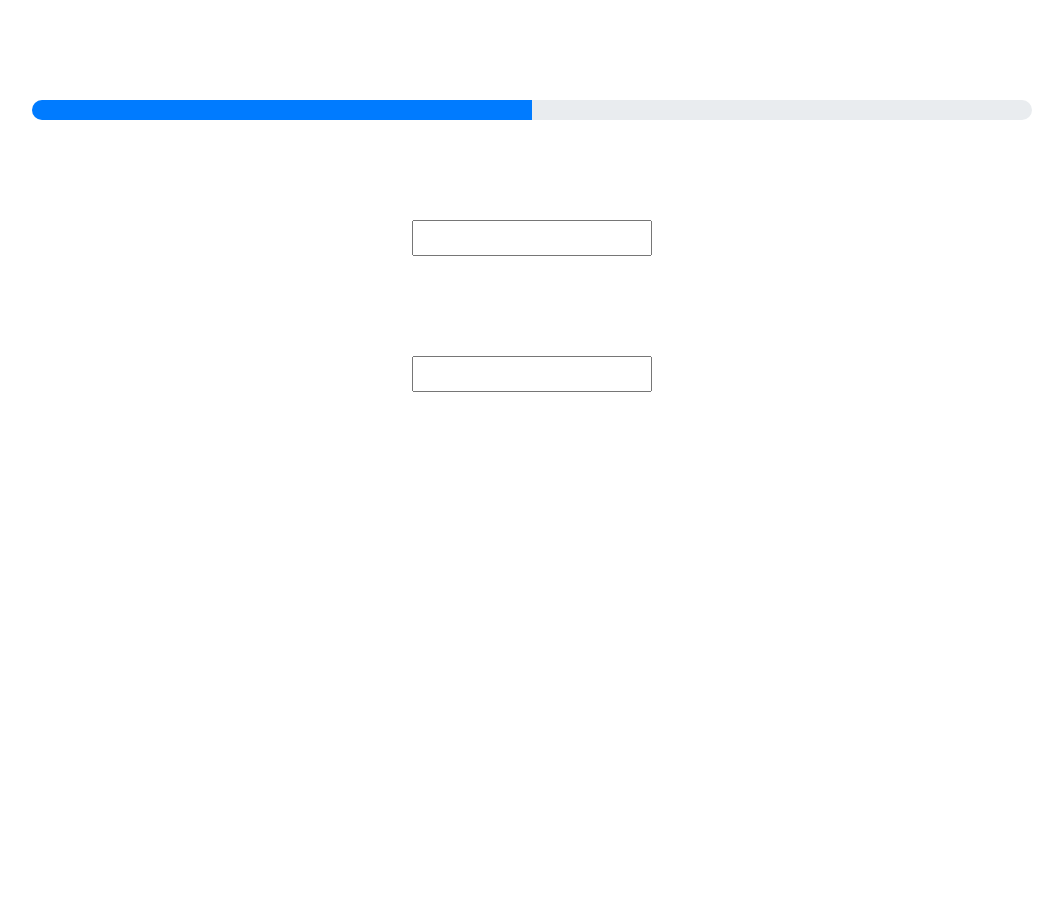
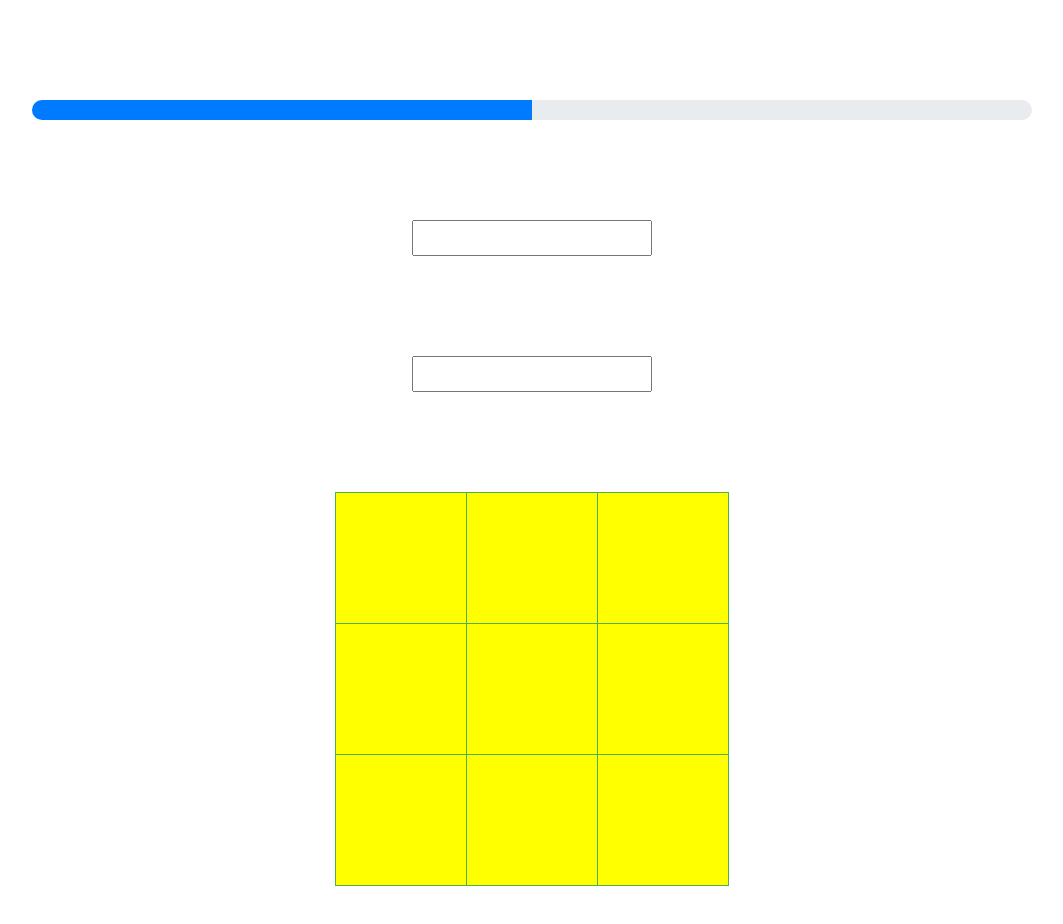
Before and after one commit to Moninar/HTMLCSSJAVASCRIPT, a plain HTML site: page index.html in a window 1280 px wide. Shown: the whole page, without its empty margins (108-1171 px from the left). Before the commit the page ends 800 px from the top, so only its background shows below. Drawn offline with Linux system fonts and the light colour scheme.

Commit message:
implemented whack a mole functionality

```diff
--- a/index.html
+++ b/index.html
@@ -20,7 +20,20 @@
       <ul class="dropdown">
       </ul>
     </div>
-    <div class="whack-a-mole"></div>
+    <div class="whack-mole">
+      <div class="grid">
+        <div id="0" class="grid-block"></div>
+        <div id="1" class="grid-block"></div>
+        <div id="2" class="grid-block"></div>
+        <div id="3" class="grid-block"></div>
+        <div id="4" class="grid-block"></div>
+        <div id="5" class="grid-block"></div>
+        <div id="6" class="grid-block"></div>
+        <div id="7" class="grid-block"></div>
+        <div id="8" class="grid-block"></div>
+      </div>
+      <div class="score">123</div>
+    </div>
   </div>
   <script src="scripts/scripts.js"></script>
 </body>
--- a/scripts/scripts.js
+++ b/scripts/scripts.js
@@ -3,7 +3,7 @@ function module_progress_bar(init = 0) {
   let _percent = init;
   let _subscriber = null;
   return {
-    subscribe: (fn) => {_subscriber = fn;},
+    subscribe: (fn) => { _subscriber = fn; },
     update: () => {
       for (let i = init; i <= 100; ++i) {
         _percent = i;
@@ -35,7 +35,7 @@ function module_type_ahead() {
   let _nameArr = [];
   let _subscriber = null;
   return {
-    subscribe: (fn) => {_subscriber = fn},
+    subscribe: (fn) => { _subscriber = fn },
     update: (input) => {
       let url = 'https://swapi.co/api/people/?search=' + ('' === input ? null : input);
       fetch(url)
@@ -80,7 +80,7 @@ function module_auto_complete(init = []) {
   let _data = [];
   let _subscriber = null;
   return {
-    subscribe: (fn) => {_subscriber = fn},
+    subscribe: (fn) => { _subscriber = fn },
     update: (input) => {
       input = input.toUpperCase();
       if ("" === input) _data = [];
@@ -123,3 +123,59 @@ let givenOptions = [
 ];
 let mac = module_auto_complete(givenOptions);
 view_auto_complete(mac, ".auto-complete");
+
+// whack a mole
+// params (M's: number, click's: number)
+function module_whack_mole(m, click) {
+  let _score = 0;
+  let _arrM = [];
+  let _click = 0;
+  let _subscriber = null;
+
+  while (_arrM.length < m) {
+    let num = Math.floor(Math.random() * click);
+    if (!_arrM.includes(num)) _arrM.push(num);
+  }
+
+  // console.log(_arrM);
+
+  return {
+    subscribe: (fn) => { _subscriber = fn; },
+    update: (idx) => {
+      if (_click < click) {
+        if (_arrM.includes(idx)) _score++;
+        _click++;
+      }
+      if (_click >= click) {
+        _subscriber(true, _score);
+      }
+    }
+  }
+}
+
+function view_whack_mole(module, selector) {
+  let container = document.querySelector(selector);
+  let grid = container.querySelector('.grid');
+  let score = container.querySelector('.score');
+  grid.addEventListener('click', e => {
+    let target = e.target;
+    let id = parseInt(target.getAttribute('id'));
+    module.update(id);
+  });
+  function render(done, num) {
+    score.innerHTML = num;
+    if (done) {
+      grid.style.display = 'none';
+      score.style.display = 'block';
+    } else {
+      grid.style.display = 'flex';
+      score.style.display = 'none';
+    }
+  }
+  module.subscribe(render);
+  render(false);
+}
+
+// whack a mole controller
+let mwm = module_whack_mole(3, 9);
+view_whack_mole(mwm, '.whack-mole');
--- a/styles/styles.css
+++ b/styles/styles.css
@@ -63,3 +63,28 @@ li {
 .dropdown .option:hover {
   background: lightgray;
 }
+
+.whack-mole {
+  display        : flex;
+  flex-direction : column;
+  align-items    : center;
+  justify-content: center;
+}
+
+.whack-mole .grid {
+  width          : 394px;
+  height         : 394px;
+  background     : #4eb151;
+  justify-content: space-evenly;
+  flex-flow      : row wrap;
+  display        : flex;
+  align-content  : flex-start;
+}
+
+.whack-mole .grid .grid-block {
+  margin-top: 1px;
+  width     : 130px;
+  height    : 130px;
+  background: yellow;
+  cursor    : pointer;
+}
```
Lines whose indentation alone changed are shown as unchanged.
